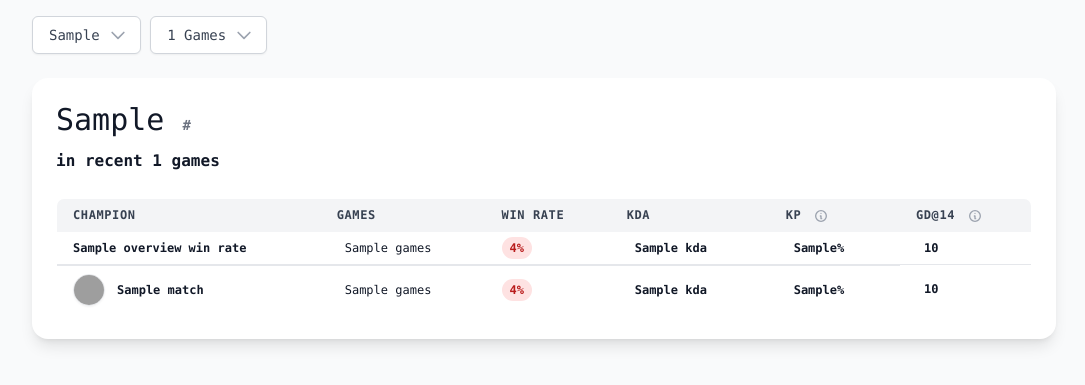
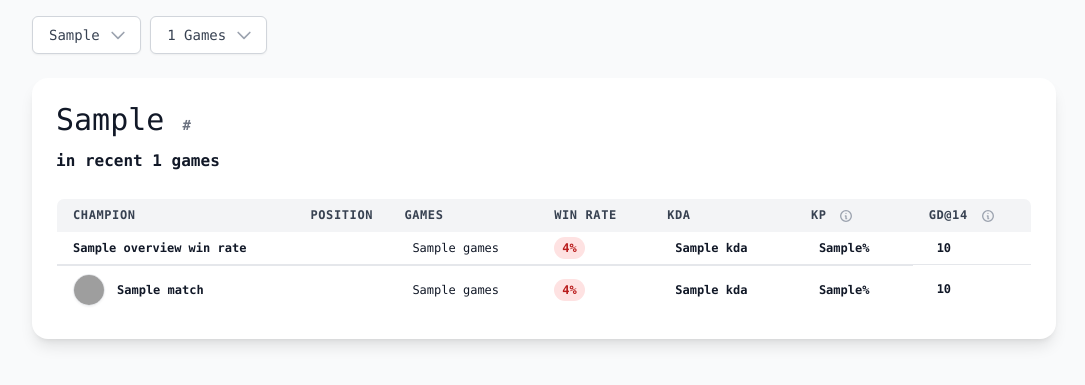
Before and after one commit to k801030/LOL-Analysis, a Flask app: template web/templates/champions.html in a window 1280 px wide. Shown: the top 385 px of the page, without its empty margins (96-1181 px from the left). Run offline with Flask 3, Linux system fonts and the light colour scheme; the template is opened without the code that fills it: most values are stand-ins (such as "Sample title", 1, 10 or a date in 2020); some libraries are stand-ins or nearby versions; grey boxes are pictures that could not be loaded.

Commit message:
feature: standalone lane (position) in UI

```diff
--- a/web/templates/champions.html
+++ b/web/templates/champions.html
@@ -124,6 +124,7 @@
                 <thead class="bg-gray-100 text-gray-700 text-left uppercase text-xs tracking-wider">
                 <tr>
                     <th class="px-4 py-2 fixed-column">Champion</th>
+                    <th class="px-2 py-2">Position</th>
                     <th class="px-2 py-2">Games</th>
                     <th class="px-4 py-2">Win Rate</th>
                     <th class="px-4 py-2">KDA</th>
@@ -162,6 +163,8 @@
                 <tr class="hover:bg-gray-50 transition ">
                     <td class="px-4 py-2 font-mono border-b-2 fixed-column">
                         <span class="font-bold">{{ overview_win_rate.name }}</span>
+                    </td>
+                    <td class="px-4 py-2 font-mono border-b-2">
                     </td>
                     <td class="px-4 py-2 font-mono border-b-2">
                         {{ overview_win_rate.games }}
@@ -206,6 +209,8 @@
                         <img src="{{ champion_images.get(name, '/static/default.png') }}"
                              class="w-8 h-8 rounded-full border border-white-950 shadow-sm"/>
                         <span class="font-bold">{{ name }}</span>
+                    </td>
+                    <td class="px-4 py-2 font-mono">
                         <!-- lane icons -->
                         <svg xmlns="http://www.w3.org/2000/svg" width="16" height="16" viewBox="0 0 24 24"
                              class="text-gray-400">
```
